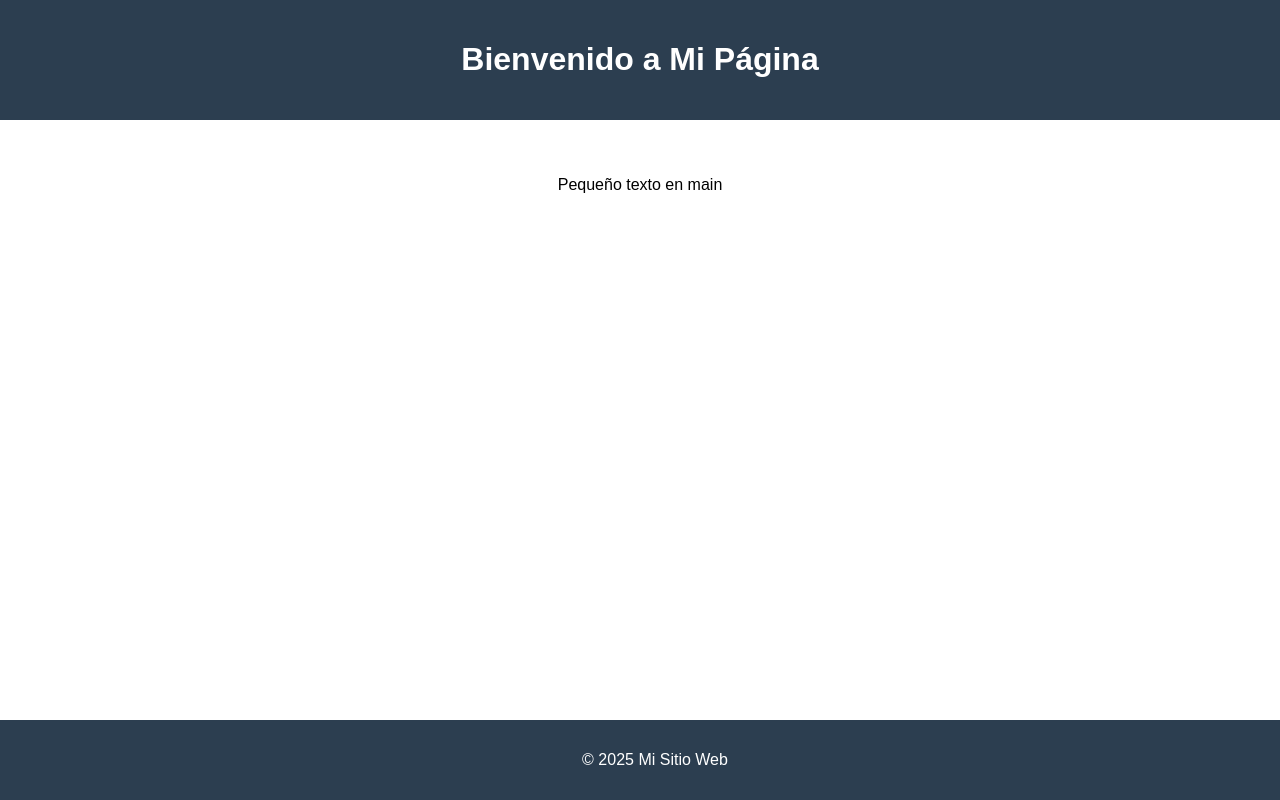
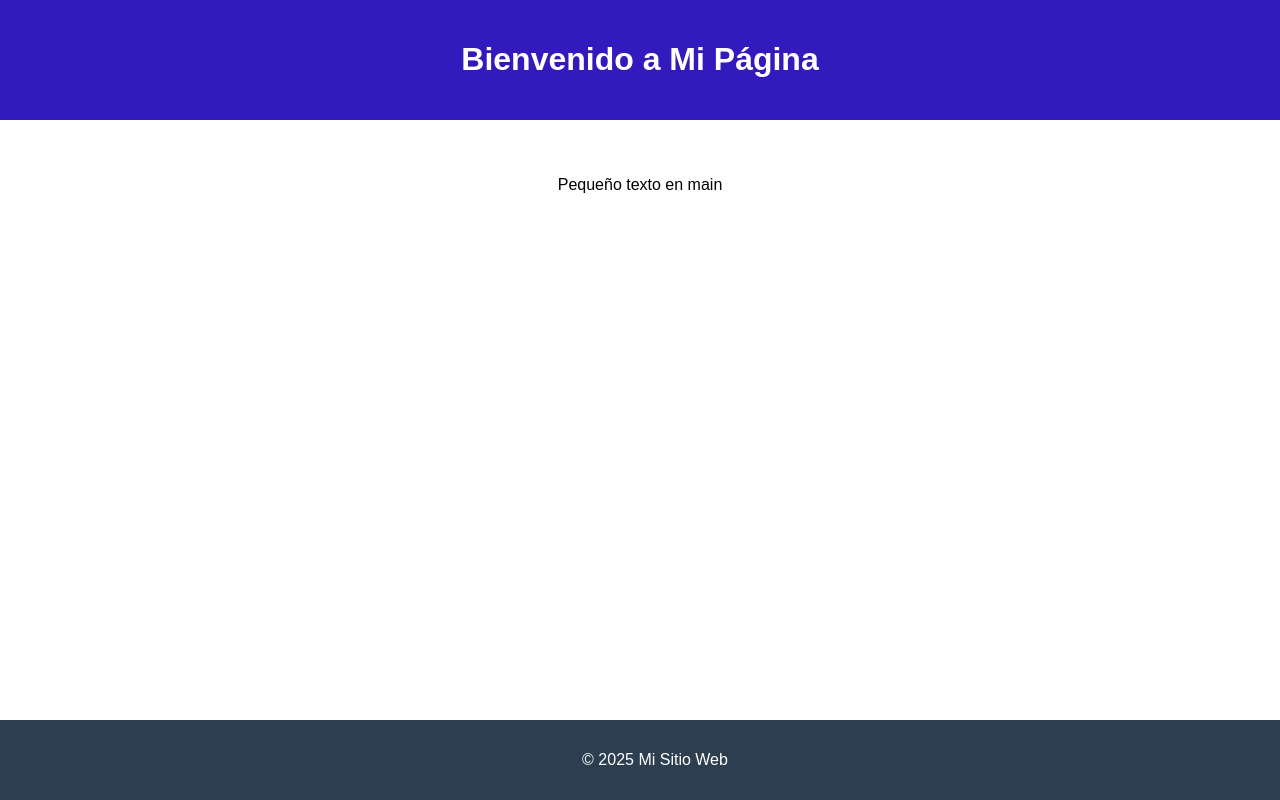
Before and after one commit to Chappie7w7/Eventos_Chiapas, a plain HTML site: page index.html in a window 1280 px wide. Drawn offline with Linux system fonts and the light colour scheme.

Commit message:
Se cambio el estilo para header

```diff
--- a/css/style.css
+++ b/css/style.css
@@ -5,11 +5,12 @@ body {
 }
 
 header {
-    background-color: #2c3e50;
+    background-color: #321abc;
     color: white;
     padding: 20px;
     text-align: center;
 }
+
 
 main {
     padding: 40px;
```
